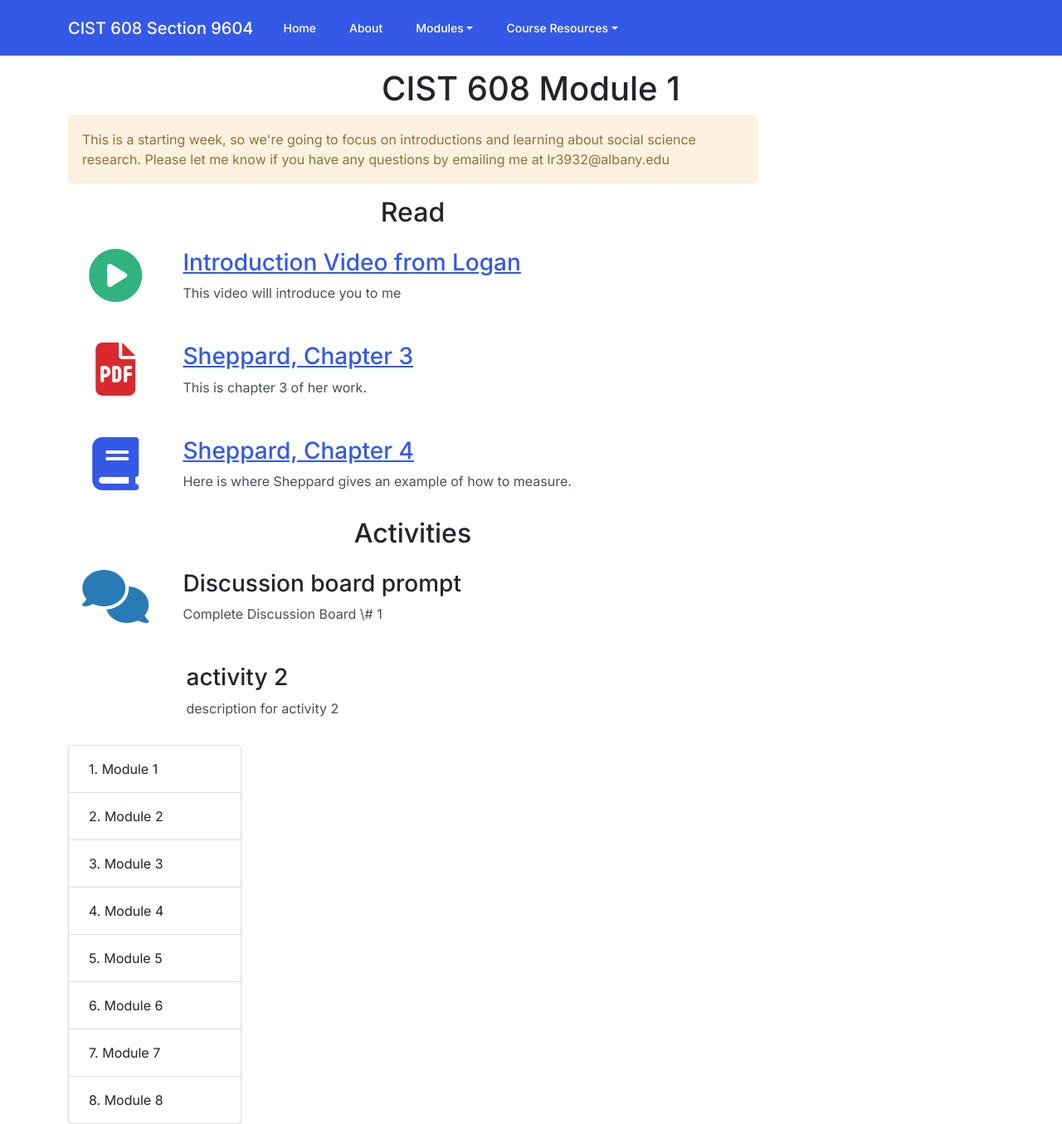
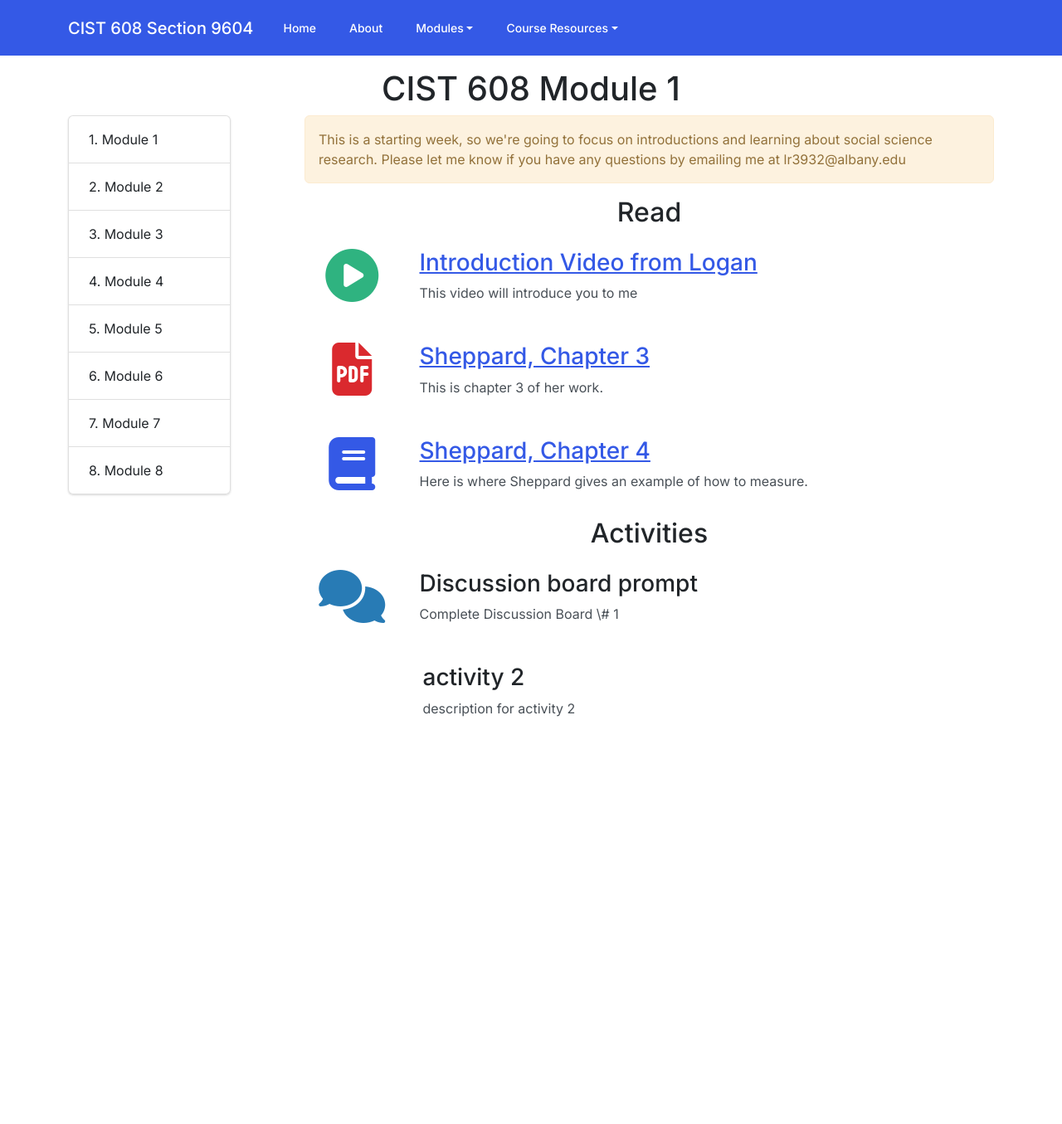
Before and after one commit to loganrath/libwtf, a Jekyll site: the page built from cist608/module-01.md, in a window 1280 px wide. Shown: the whole page at 83% size. Built offline with Jekyll 4.4.1, drawn with Linux system fonts in a browser that asks for light colours; nearby versions of some CDN libraries; after the commit the page ends 900 px from its top, so only the background shows below that.

Commit message:
Update yamlmodule.html

```diff
--- a/_layouts/yamlmodule.html
+++ b/_layouts/yamlmodule.html
@@ -47,7 +47,19 @@
 </header>
 <div class="container">
   <div class="row">
-  <div class="col-12 col-sm-8 col-md-9 pull-right">
+  <div class="col-12 col-sm-4 col-md-3">
+  <ol class="list-group list-group-numbered w-75">
+    <li class="list-group-item">Module 1</li>
+    <li class="list-group-item">Module 2</li>
+    <li class="list-group-item">Module 3</li>
+    <li class="list-group-item">Module 4</li>
+    <li class="list-group-item">Module 5</li>
+    <li class="list-group-item">Module 6</li>
+    <li class="list-group-item">Module 7</li>
+    <li class="list-group-item">Module 8</li>
+  </ol>
+  </div>
+  <div class="col-12 col-sm-8 col-md-9">
   <div class="alert alert-warning">
     {{ page.module_description }}
   </div>
@@ -80,18 +92,6 @@
     </div>
     {% endfor %}
   </div>
-  <div class="col-12 col-sm-4 col-md-3 pull-left">
-  <ol class="list-group list-group-numbered w-75">
-    <li class="list-group-item">Module 1</li>
-    <li class="list-group-item">Module 2</li>
-    <li class="list-group-item">Module 3</li>
-    <li class="list-group-item">Module 4</li>
-    <li class="list-group-item">Module 5</li>
-    <li class="list-group-item">Module 6</li>
-    <li class="list-group-item">Module 7</li>
-    <li class="list-group-item">Module 8</li>
-  </ol>
-  </div>
 </div>
 </div>
 </div>
```
